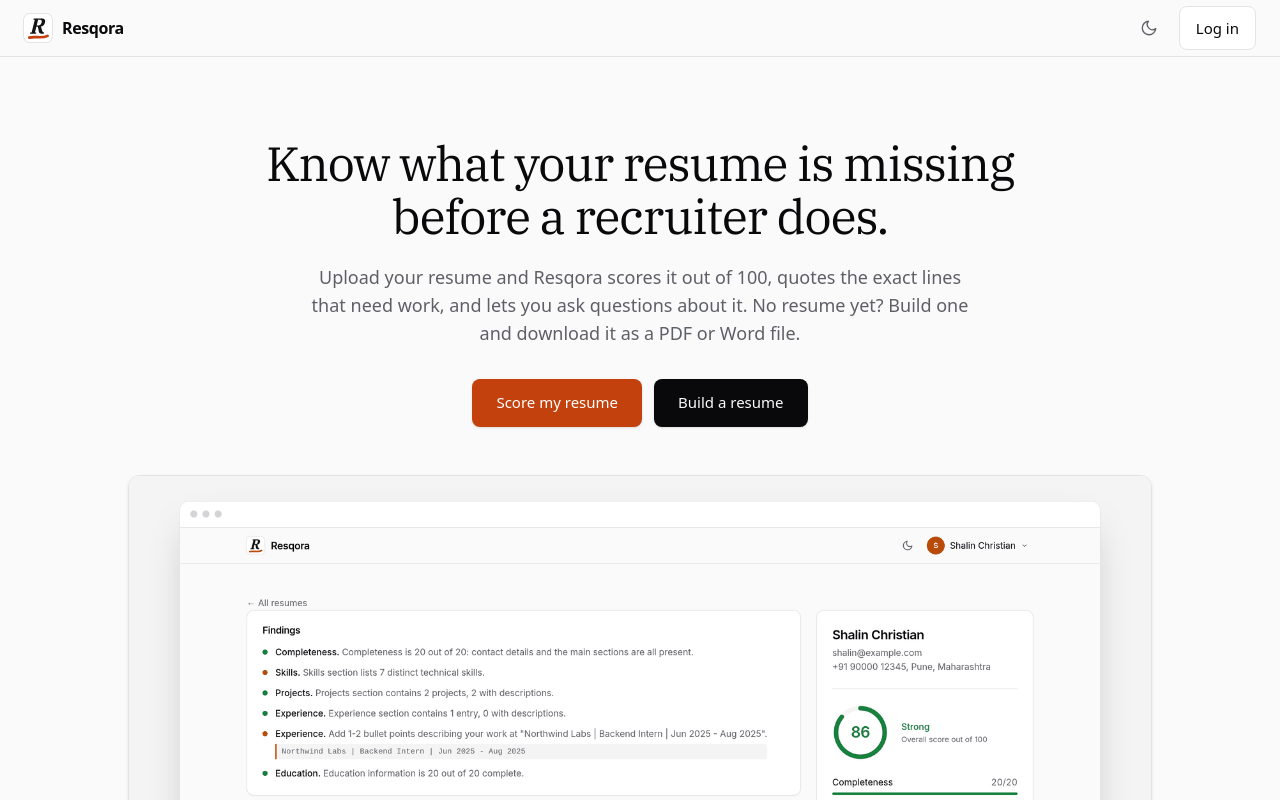
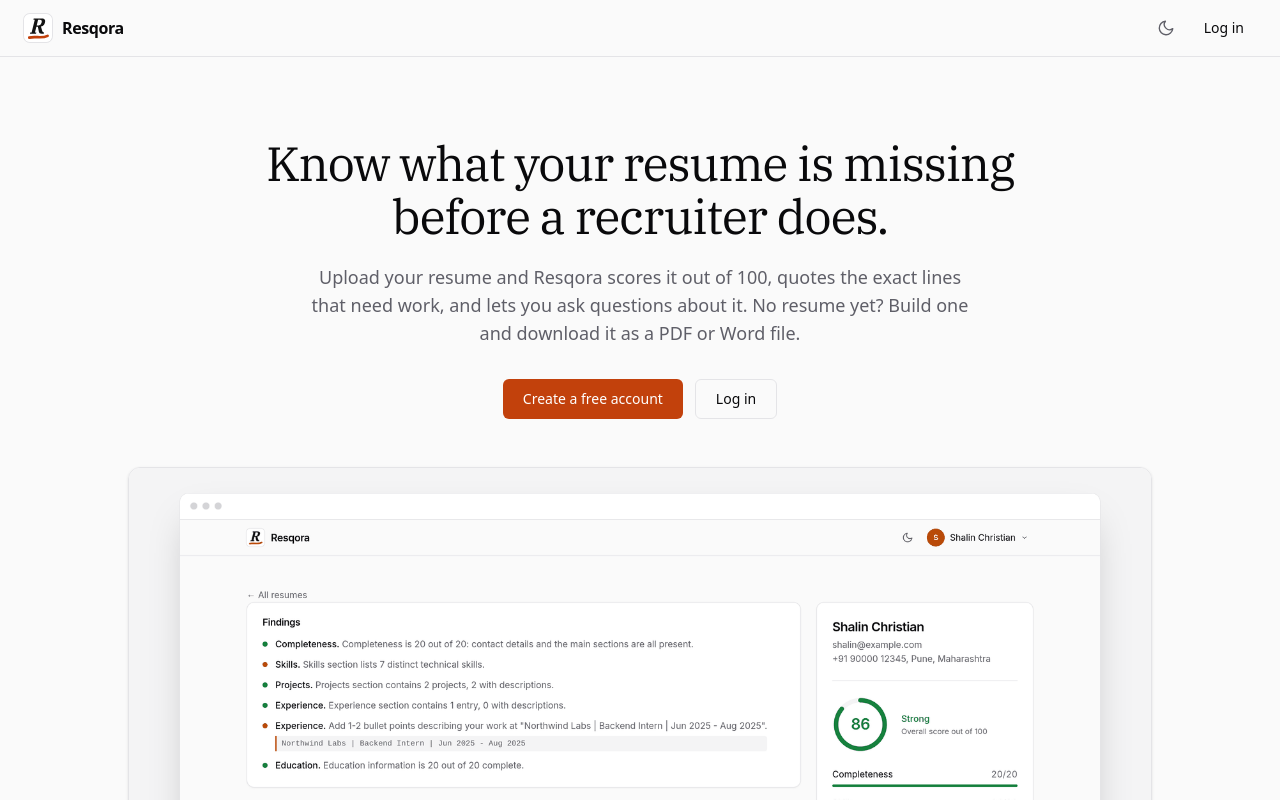
Before and after one commit to shalinchristian/Resqora, a React (Vite) app in the folder resqora-frontend/: page / in a window 1280 px wide. Shown: the top 800 px of the page. Built offline with nearby package versions, Linux system fonts and the light colour scheme; no server answers.

Commit message:
fix: home page buttons back to how they were

```diff
--- a/resqora-frontend/src/App.jsx
+++ b/resqora-frontend/src/App.jsx
@@ -40,7 +40,7 @@ function ThemeToggle() {
       onClick={toggle}
       aria-label="Toggle dark mode"
       title={dark ? 'Light mode' : 'Dark mode'}
-      className="w-11 h-11 grid place-items-center rounded-md text-muted hover:text-ink hover:bg-sunken transition active:scale-90 [&>svg]:transition-transform [&>svg]:duration-200 hover:[&>svg]:rotate-45"
+      className="w-9 h-9 grid place-items-center rounded-md text-muted hover:text-ink hover:bg-sunken transition active:scale-90 [&>svg]:transition-transform [&>svg]:duration-200 hover:[&>svg]:rotate-45"
     >
       {dark ? (
         <svg width="18" height="18" viewBox="0 0 24 24" fill="none" stroke="currentColor" strokeWidth="1.8" strokeLinecap="round"><circle cx="12" cy="12" r="4" /><path d="M12 2v2M12 20v2M4.9 4.9l1.4 1.4M17.7 17.7l1.4 1.4M2 12h2M20 12h2M4.9 19.1l1.4-1.4M17.7 6.3l1.4-1.4" /></svg>
@@ -80,7 +80,7 @@ export default function App() {
           <div className="flex items-center gap-1 sm:gap-2 min-w-0">
             <ThemeToggle />
             {user ? <AccountMenu /> : !['/login', '/register'].includes(pathname) && (
-              <Link to="/login" className="text-[15px] font-medium px-4 h-11 inline-flex items-center rounded-lg border border-line bg-surface hover:bg-sunken transition-colors">Log in</Link>
+              <Link to="/login" className="text-sm px-3 h-9 inline-flex items-center rounded-md hover:bg-sunken transition-colors">Log in</Link>
             )}
           </div>
         </div>
--- a/resqora-frontend/src/pages/Home.jsx
+++ b/resqora-frontend/src/pages/Home.jsx
@@ -19,8 +19,6 @@ const FAQ = [
   ['Do you use cookies?', 'Only Google Analytics cookies, to count visits. Your resume content is never sent to it.'],
 ]
 
-const CTA = 'inline-flex items-center justify-center h-12 px-6 rounded-lg text-[15px] font-medium shadow-sm transition'
-
 function Heading({ kicker, title }) {
   return (
     <div className="max-w-2xl">
@@ -36,9 +34,9 @@ export default function Home() {
       <section className="text-center pt-2 sm:pt-8">
         <h1 className="font-serif text-4xl sm:text-5xl leading-[1.1] tracking-tight max-w-3xl mx-auto">Know what your resume is missing before a recruiter does.</h1>
         <p className="mt-5 text-muted text-base sm:text-lg max-w-2xl mx-auto">Upload your resume and Resqora scores it out of 100, quotes the exact lines that need work, and lets you ask questions about it. No resume yet? Build one and download it as a PDF or Word file.</p>
-        <div className="mt-8 flex flex-col sm:flex-row justify-center gap-3 max-w-sm sm:max-w-none mx-auto">
-          <Link to="/register" className={`${CTA} bg-accent text-accent-ink hover:brightness-110`}>Score my resume</Link>
-          <Link to="/build" className={`${CTA} bg-ink text-paper hover:opacity-90`}>Build a resume</Link>
+        <div className="mt-8 flex flex-wrap justify-center gap-3">
+          <Link to="/register" className="inline-flex items-center h-10 px-5 rounded-md bg-accent text-accent-ink text-sm font-medium hover:brightness-110 transition">Create a free account</Link>
+          <Link to="/login" className="inline-flex items-center h-10 px-5 rounded-md border border-line text-sm font-medium hover:bg-sunken transition-colors">Log in</Link>
         </div>
         <div className="mt-12 rounded-xl border border-line overflow-hidden shadow-sm">
           <img src={heroLight} alt="A Resqora results page showing a score of 86, section scores and a finding quoting a resume line" className="block w-full dark:hidden" width="1600" height="1000" />
@@ -116,10 +114,7 @@ export default function Home() {
 
       <section className="mt-20 sm:mt-28 mb-4 text-center bg-surface border border-line rounded-2xl px-6 py-12">
         <h2 className="font-serif text-2xl sm:text-3xl tracking-tight">Upload a resume and see your score.</h2>
-        <div className="mt-6 flex flex-col sm:flex-row justify-center gap-3 max-w-sm sm:max-w-none mx-auto">
-          <Link to="/register" className={`${CTA} bg-accent text-accent-ink hover:brightness-110`}>Score my resume</Link>
-          <Link to="/build" className={`${CTA} border border-line bg-paper hover:bg-sunken shadow-none`}>Build a resume</Link>
-        </div>
+        <Link to="/register" className="mt-6 inline-flex items-center h-10 px-5 rounded-md bg-accent text-accent-ink text-sm font-medium hover:brightness-110 transition">Create a free account</Link>
       </section>
     </div>
   )
```
